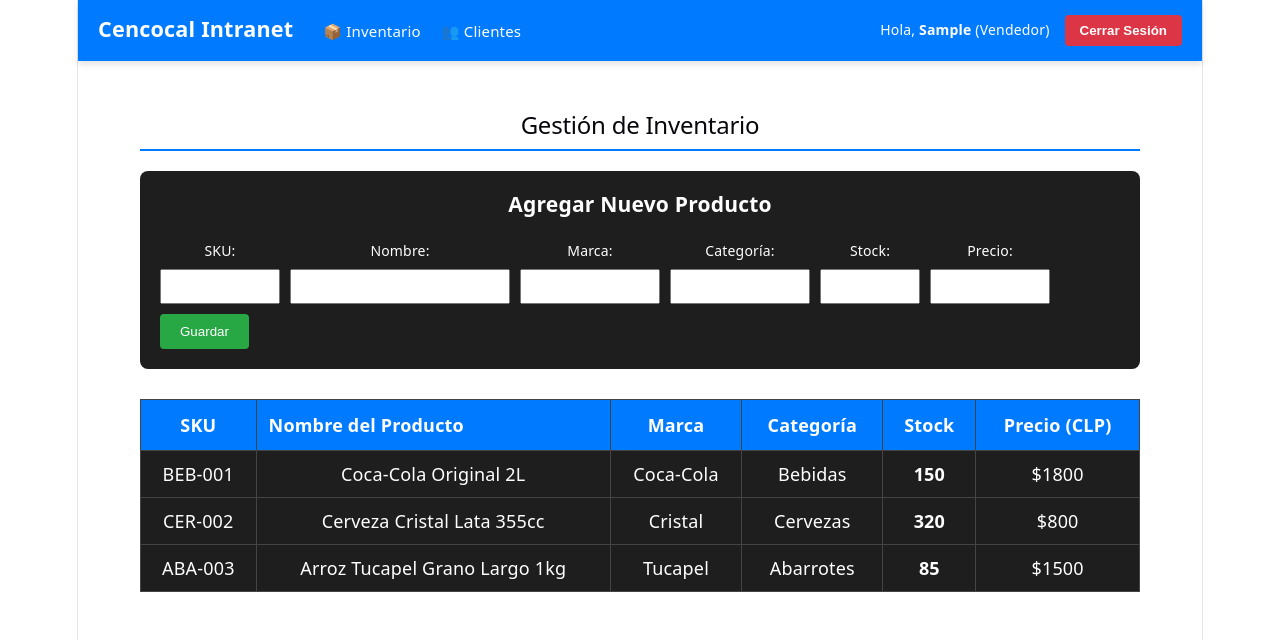
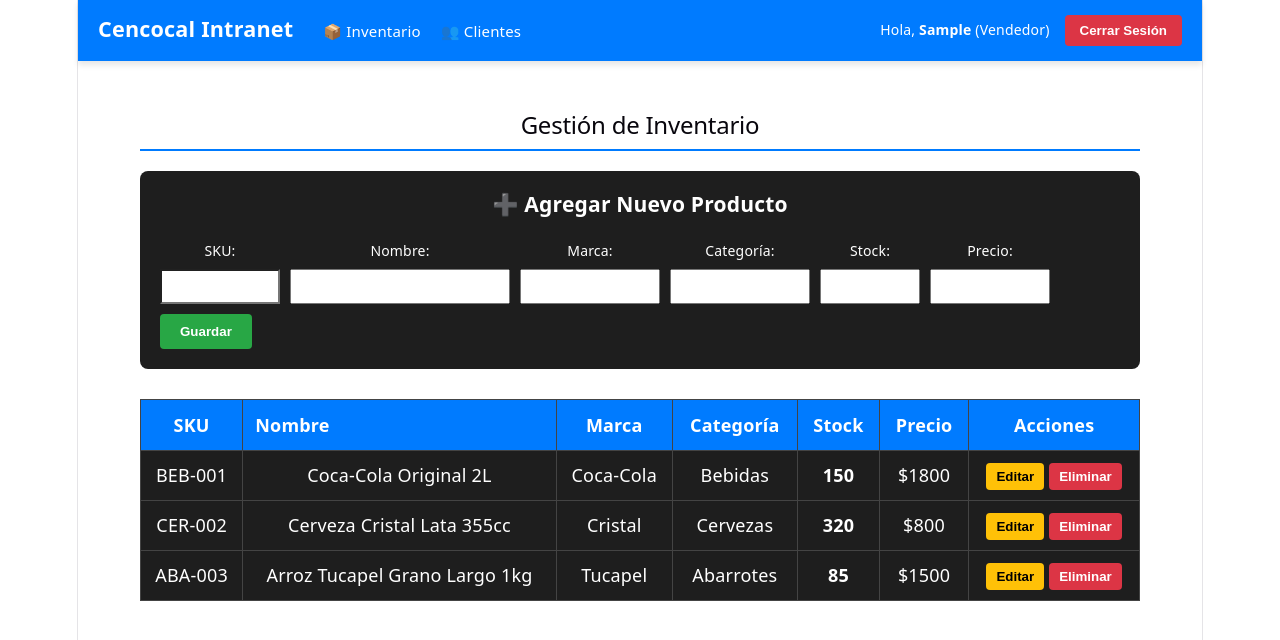
Before and after one commit to Latuliny/cencocal-intranet, a React (Vite) app: page / in a window 1280 px wide. Both pictures are taken after typing "Sample", "Sample123" into the empty fields and a click on the button "Ingresar". Shown: the top 640 px of the page. Built offline with nearby package versions, Linux system fonts and the light colour scheme.

Commit message:
implementar CRUD completo en Inventario y Clientes
Se agregaron funciones de Actualizar (Update) y Eliminar (Delete) a las tablas. El formulario ahora cambia de estado dinámicamente para permitir la edición de registros existentes

```diff
--- a/src/pages/Clientes.tsx
+++ b/src/pages/Clientes.tsx
@@ -9,19 +9,15 @@ interface Cliente {
 }
 
 export const Clientes = () => {
-  // 1. Inicializamos leyendo desde localStorage
   const [clientes, setClientes] = useState<Cliente[]>(() => {
     const datosGuardados = localStorage.getItem('clientes_cencocal');
-    if (datosGuardados) {
-      return JSON.parse(datosGuardados);
-    }
+    if (datosGuardados) { return JSON.parse(datosGuardados); }
     return [
       { rut: '76.543.210-K', nombre: 'Juan Pérez', empresa: 'Minimarket El Sol', telefono: '+569 1234 5678', email: 'juan@elsol.cl' },
       { rut: '12.345.678-9', nombre: 'María González', empresa: 'Botillería Central', telefono: '+569 8765 4321', email: 'maria@botilleria.cl' }
     ];
   });
 
-  // 2. Guardamos automáticamente cada vez que la lista cambia
   useEffect(() => {
     localStorage.setItem('clientes_cencocal', JSON.stringify(clientes));
   }, [clientes]);
@@ -32,44 +28,56 @@ export const Clientes = () => {
   const [telefono, setTelefono] = useState('');
   const [email, setEmail] = useState('');
 
-  const agregarCliente = (e: React.FormEvent) => {
+  const [editandoRut, setEditandoRut] = useState<string | null>(null);
+
+  const guardarCliente = (e: React.FormEvent) => {
     e.preventDefault();
 
     if (!rut.trim() || !nombre.trim() || !empresa.trim() || !telefono.trim() || !email.trim()) {
-      alert('❌ Error: Todos los campos son obligatorios para registrar un cliente.');
-      return;
+      alert('❌ Error: Todos los campos son obligatorios.'); return;
+    }
+    if (!rut.includes('-') || rut.length < 8) {
+      alert('❌ Error: Ingresa un RUT válido (Ejemplo: 11.111.111-1).'); return;
+    }
+    if (!email.includes('@') || !email.includes('.')) {
+      alert('❌ Error: Ingresa un correo electrónico válido.'); return;
+    }
+    if (telefono.trim().length < 8) {
+      alert('❌ Error: El número de teléfono ingresado es demasiado corto.'); return;
     }
 
-    if (!rut.includes('-') || rut.length < 8) {
-      alert('❌ Error: Ingresa un RUT válido que contenga guion (Ejemplo: 11.111.111-1).');
-      return;
+    const clienteFormulario: Cliente = { rut, nombre, empresa, telefono, email };
+
+    if (editandoRut) {
+      // UPDATE
+      setClientes(clientes.map(c => c.rut === editandoRut ? clienteFormulario : c));
+      setEditandoRut(null);
+    } else {
+      // CREATE
+      if (clientes.some(c => c.rut === clienteFormulario.rut)) {
+        alert('❌ Error: Ya existe un cliente registrado con ese RUT.'); return;
+      }
+      setClientes([...clientes, clienteFormulario]);
     }
 
-    if (!email.includes('@') || !email.includes('.')) {
-      alert('❌ Error: Ingresa un correo electrónico válido (Ejemplo: contacto@empresa.cl).');
-      return;
+    setRut(''); setNombre(''); setEmpresa(''); setTelefono(''); setEmail('');
+  };
+
+  // DELETE
+  const eliminarCliente = (rutAEliminar: string) => {
+    if (window.confirm('¿Estás seguro de que deseas eliminar este cliente del directorio?')) {
+      setClientes(clientes.filter(c => c.rut !== rutAEliminar));
     }
+  };
 
-    if (telefono.trim().length < 8) {
-      alert('❌ Error: El número de teléfono ingresado es demasiado corto.');
-      return;
-    }
-
-    const nuevoCliente: Cliente = {
-      rut: rut,
-      nombre: nombre,
-      empresa: empresa,
-      telefono: telefono,
-      email: email
-    };
-
-    setClientes([...clientes, nuevoCliente]);
-
-    setRut('');
-    setNombre('');
-    setEmpresa('');
-    setTelefono('');
-    setEmail('');
+  // UPDATE
+  const editarCliente = (cliente: Cliente) => {
+    setRut(cliente.rut);
+    setNombre(cliente.nombre);
+    setEmpresa(cliente.empresa);
+    setTelefono(cliente.telefono);
+    setEmail(cliente.email);
+    setEditandoRut(cliente.rut);
   };
 
   return (
@@ -77,37 +85,36 @@ export const Clientes = () => {
       <h2 style={{ borderBottom: '2px solid #007bff', paddingBottom: '10px' }}>Directorio de Clientes</h2>
 
       <div style={{ background: '#1e1e1e', padding: '20px', borderRadius: '8px', marginTop: '20px', color: 'white' }}>
-        <h3 style={{ marginTop: 0 }}>Registrar Nuevo Cliente</h3>
-        <form onSubmit={agregarCliente} style={{ display: 'flex', gap: '10px', flexWrap: 'wrap', alignItems: 'flex-end' }}>
-
+        <h3 style={{ marginTop: 0 }}>{editandoRut ? '✏️ Editar Cliente' : '➕ Registrar Nuevo Cliente'}</h3>
+        <form onSubmit={guardarCliente} style={{ display: 'flex', gap: '10px', flexWrap: 'wrap', alignItems: 'flex-end' }}>
           <div style={{ display: 'flex', flexDirection: 'column' }}>
             <label style={{ fontSize: '14px', marginBottom: '4px' }}>RUT:</label>
-            <input type="text" value={rut} onChange={(e) => setRut(e.target.value)} style={{ padding: '8px', width: '120px' }} placeholder="11.111.111-1" />
+            <input type="text" value={rut} onChange={(e) => setRut(e.target.value)} disabled={!!editandoRut} placeholder="11.111.111-1" style={{ padding: '8px', width: '120px', backgroundColor: editandoRut ? '#555' : 'white' }} />
           </div>
-
           <div style={{ display: 'flex', flexDirection: 'column' }}>
             <label style={{ fontSize: '14px', marginBottom: '4px' }}>Nombre Contacto:</label>
             <input type="text" value={nombre} onChange={(e) => setNombre(e.target.value)} style={{ padding: '8px', width: '200px' }} />
           </div>
-
           <div style={{ display: 'flex', flexDirection: 'column' }}>
             <label style={{ fontSize: '14px', marginBottom: '4px' }}>Empresa / Local:</label>
             <input type="text" value={empresa} onChange={(e) => setEmpresa(e.target.value)} style={{ padding: '8px', width: '200px' }} />
           </div>
-
           <div style={{ display: 'flex', flexDirection: 'column' }}>
             <label style={{ fontSize: '14px', marginBottom: '4px' }}>Teléfono:</label>
             <input type="text" value={telefono} onChange={(e) => setTelefono(e.target.value)} style={{ padding: '8px', width: '150px' }} />
           </div>
-
           <div style={{ display: 'flex', flexDirection: 'column' }}>
             <label style={{ fontSize: '14px', marginBottom: '4px' }}>Email:</label>
             <input type="email" value={email} onChange={(e) => setEmail(e.target.value)} style={{ padding: '8px', width: '200px' }} />
           </div>
-
-          <button type="submit" style={{ padding: '8px 20px', background: '#28a745', color: 'white', border: 'none', borderRadius: '4px', cursor: 'pointer', height: '35px' }}>
-            Registrar
+          <button type="submit" style={{ padding: '8px 20px', background: editandoRut ? '#ffc107' : '#28a745', color: editandoRut ? 'black' : 'white', border: 'none', borderRadius: '4px', cursor: 'pointer', height: '35px', fontWeight: 'bold' }}>
+            {editandoRut ? 'Actualizar' : 'Registrar'}
           </button>
+          {editandoRut && (
+            <button type="button" onClick={() => { setEditandoRut(null); setRut(''); setNombre(''); setEmpresa(''); setTelefono(''); setEmail(''); }} style={{ padding: '8px 20px', background: '#6c757d', color: 'white', border: 'none', borderRadius: '4px', cursor: 'pointer', height: '35px' }}>
+              Cancelar
+            </button>
+          )}
         </form>
       </div>
 
@@ -119,16 +126,21 @@ export const Clientes = () => {
             <th style={{ padding: '12px', border: '1px solid #444', textAlign: 'left' }}>Empresa / Local</th>
             <th style={{ padding: '12px', border: '1px solid #444', textAlign: 'left' }}>Teléfono</th>
             <th style={{ padding: '12px', border: '1px solid #444', textAlign: 'left' }}>Email</th>
+            <th style={{ padding: '12px', border: '1px solid #444', textAlign: 'center' }}>Acciones</th>
           </tr>
         </thead>
         <tbody>
-          {clientes.map((cliente, index) => (
-            <tr key={index}>
+          {clientes.map((cliente) => (
+            <tr key={cliente.rut}>
               <td style={{ padding: '10px', border: '1px solid #444' }}>{cliente.rut}</td>
               <td style={{ padding: '10px', border: '1px solid #444' }}>{cliente.nombre}</td>
               <td style={{ padding: '10px', border: '1px solid #444' }}>{cliente.empresa}</td>
               <td style={{ padding: '10px', border: '1px solid #444' }}>{cliente.telefono}</td>
               <td style={{ padding: '10px', border: '1px solid #444' }}>{cliente.email}</td>
+              <td style={{ padding: '10px', border: '1px solid #444', textAlign: 'center' }}>
+                <button onClick={() => editarCliente(cliente)} style={{ background: '#ffc107', border: 'none', padding: '6px 10px', marginRight: '5px', borderRadius: '4px', cursor: 'pointer', fontWeight: 'bold' }}>Editar</button>
+                <button onClick={() => eliminarCliente(cliente.rut)} style={{ background: '#dc3545', color: 'white', border: 'none', padding: '6px 10px', borderRadius: '4px', cursor: 'pointer', fontWeight: 'bold' }}>Eliminar</button>
+              </td>
             </tr>
           ))}
         </tbody>
--- a/src/pages/Inventario.tsx
+++ b/src/pages/Inventario.tsx
@@ -2,13 +2,11 @@ import { useState, useEffect } from 'react';
 import type { Producto } from '../types';
 
 export const Inventario = () => {
-  // 1. Inicializamos el estado leyendo del disco duro del navegador
   const [productos, setProductos] = useState<Producto[]>(() => {
     const datosGuardados = localStorage.getItem('inventario_cencocal');
     if (datosGuardados) {
-      return JSON.parse(datosGuardados); // Si hay datos, los cargamos
+      return JSON.parse(datosGuardados);
     }
-    // Si es la primera vez que entra, cargamos estos de prueba
     return [
       { sku: 'BEB-001', nombre: 'Coca-Cola Original 2L', marca: 'Coca-Cola', categoria: 'Bebidas', stock: 150, precio: 1800 },
       { sku: 'CER-002', nombre: 'Cerveza Cristal Lata 355cc', marca: 'Cristal', categoria: 'Cervezas', stock: 320, precio: 800 },
@@ -16,7 +14,6 @@ export const Inventario = () => {
     ];
   });
 
-  // 2. Este "Hook" escucha los cambios. Cada vez que 'productos' cambia, se guarda en el disco duro.
   useEffect(() => {
     localStorage.setItem('inventario_cencocal', JSON.stringify(productos));
   }, [productos]);
@@ -28,49 +25,62 @@ export const Inventario = () => {
   const [stock, setStock] = useState('');
   const [precio, setPrecio] = useState('');
 
-  const agregarProducto = (e: React.FormEvent) => {
+  // ESTADO NUEVO: Controla si estamos creando uno nuevo o editando uno existente
+  const [editandoId, setEditandoId] = useState<string | null>(null);
+
+  const guardarProducto = (e: React.FormEvent) => {
     e.preventDefault();
 
     if (!sku.trim() || !nombre.trim() || !marca.trim() || !categoria.trim() || stock === '' || precio === '') {
-      alert('❌ Error: Todos los campos son obligatorios. Por favor, completa toda la información.');
+      alert('❌ Error: Todos los campos son obligatorios.');
       return;
     }
 
     const stockNum = Number(stock);
     const precioNum = Number(precio);
 
-    if (stockNum < 0) {
-      alert('❌ Error: El stock no puede ser un número negativo.');
-      return;
+    if (stockNum < 0) { alert('❌ Error: El stock no puede ser negativo.'); return; }
+    if (precioNum <= 0) { alert('❌ Error: El precio debe ser mayor a 0.'); return; }
+    if (sku.length < 4) { alert('❌ Error: El SKU ingresado es muy corto.'); return; }
+
+    const productoFormulario: Producto = {
+      sku: sku.toUpperCase(),
+      nombre, marca, categoria, stock: stockNum, precio: precioNum
+    };
+
+    if (editandoId) {
+      // 🔄 UPDATE: Reemplaza el producto editado en la lista
+      setProductos(productos.map(p => p.sku === editandoId ? productoFormulario : p));
+      setEditandoId(null);
+    } else {
+      // ➕ CREATE: Agrega un producto nuevo
+      if (productos.some(p => p.sku === productoFormulario.sku)) {
+        alert('❌ Error: Ya existe un producto con este SKU.');
+        return;
+      }
+      setProductos([...productos, productoFormulario]);
     }
 
-    if (precioNum <= 0) {
-      alert('❌ Error: El precio debe ser mayor a 0.');
-      return;
+    // Limpia el formulario
+    setSku(''); setNombre(''); setMarca(''); setCategoria(''); setStock(''); setPrecio('');
+  };
+
+  // 🗑️ DELETE: Elimina un producto de la lista
+  const eliminarProducto = (skuAEliminar: string) => {
+    if (window.confirm('¿Estás seguro de que deseas eliminar este producto?')) {
+      setProductos(productos.filter(p => p.sku !== skuAEliminar));
     }
+  };
 
-    if (sku.length < 4) {
-      alert('❌ Error: El SKU ingresado es muy corto. Usa un formato válido (Ej: GAL-001).');
-      return;
-    }
-
-    const nuevoProducto: Producto = {
-      sku: sku.toUpperCase(),
-      nombre: nombre,
-      marca: marca,
-      categoria: categoria,
-      stock: stockNum,
-      precio: precioNum
-    };
-
-    setProductos([...productos, nuevoProducto]);
-
-    setSku('');
-    setNombre('');
-    setMarca('');
-    setCategoria('');
-    setStock('');
-    setPrecio('');
+  // ✏️ PREPARAR UPDATE: Carga los datos en el formulario para poder editarlos
+  const editarProducto = (producto: Producto) => {
+    setSku(producto.sku);
+    setNombre(producto.nombre);
+    setMarca(producto.marca);
+    setCategoria(producto.categoria);
+    setStock(producto.stock.toString());
+    setPrecio(producto.precio.toString());
+    setEditandoId(producto.sku);
   };
 
   return (
@@ -78,42 +88,40 @@ export const Inventario = () => {
       <h2 style={{ borderBottom: '2px solid #007bff', paddingBottom: '10px' }}>Gestión de Inventario</h2>
 
       <div style={{ background: '#1e1e1e', padding: '20px', borderRadius: '8px', marginTop: '20px', color: 'white' }}>
-        <h3 style={{ marginTop: 0 }}>Agregar Nuevo Producto</h3>
-        <form onSubmit={agregarProducto} style={{ display: 'flex', gap: '10px', flexWrap: 'wrap', alignItems: 'flex-end' }}>
-
+        <h3 style={{ marginTop: 0 }}>{editandoId ? '✏️ Editar Producto' : '➕ Agregar Nuevo Producto'}</h3>
+        <form onSubmit={guardarProducto} style={{ display: 'flex', gap: '10px', flexWrap: 'wrap', alignItems: 'flex-end' }}>
           <div style={{ display: 'flex', flexDirection: 'column' }}>
             <label style={{ fontSize: '14px', marginBottom: '4px' }}>SKU:</label>
-            <input type="text" value={sku} onChange={(e) => setSku(e.target.value)} style={{ padding: '8px', width: '100px' }} />
+            <input type="text" value={sku} onChange={(e) => setSku(e.target.value)} disabled={!!editandoId} style={{ padding: '8px', width: '100px', backgroundColor: editandoId ? '#555' : 'white' }} />
           </div>
-
           <div style={{ display: 'flex', flexDirection: 'column' }}>
             <label style={{ fontSize: '14px', marginBottom: '4px' }}>Nombre:</label>
             <input type="text" value={nombre} onChange={(e) => setNombre(e.target.value)} style={{ padding: '8px', width: '200px' }} />
           </div>
-
           <div style={{ display: 'flex', flexDirection: 'column' }}>
             <label style={{ fontSize: '14px', marginBottom: '4px' }}>Marca:</label>
             <input type="text" value={marca} onChange={(e) => setMarca(e.target.value)} style={{ padding: '8px', width: '120px' }} />
           </div>
-
           <div style={{ display: 'flex', flexDirection: 'column' }}>
             <label style={{ fontSize: '14px', marginBottom: '4px' }}>Categoría:</label>
             <input type="text" value={categoria} onChange={(e) => setCategoria(e.target.value)} style={{ padding: '8px', width: '120px' }} />
           </div>
-
           <div style={{ display: 'flex', flexDirection: 'column' }}>
             <label style={{ fontSize: '14px', marginBottom: '4px' }}>Stock:</label>
             <input type="number" value={stock} onChange={(e) => setStock(e.target.value)} style={{ padding: '8px', width: '80px' }} />
           </div>
-
           <div style={{ display: 'flex', flexDirection: 'column' }}>
             <label style={{ fontSize: '14px', marginBottom: '4px' }}>Precio:</label>
             <input type="number" value={precio} onChange={(e) => setPrecio(e.target.value)} style={{ padding: '8px', width: '100px' }} />
           </div>
-
-          <button type="submit" style={{ padding: '8px 20px', background: '#28a745', color: 'white', border: 'none', borderRadius: '4px', cursor: 'pointer', height: '35px' }}>
-            Guardar
+          <button type="submit" style={{ padding: '8px 20px', background: editandoId ? '#ffc107' : '#28a745', color: editandoId ? 'black' : 'white', border: 'none', borderRadius: '4px', cursor: 'pointer', height: '35px', fontWeight: 'bold' }}>
+            {editandoId ? 'Actualizar' : 'Guardar'}
           </button>
+          {editandoId && (
+            <button type="button" onClick={() => { setEditandoId(null); setSku(''); setNombre(''); setMarca(''); setCategoria(''); setStock(''); setPrecio(''); }} style={{ padding: '8px 20px', background: '#6c757d', color: 'white', border: 'none', borderRadius: '4px', cursor: 'pointer', height: '35px' }}>
+              Cancelar
+            </button>
+          )}
         </form>
       </div>
 
@@ -121,11 +129,12 @@ export const Inventario = () => {
         <thead>
           <tr style={{ backgroundColor: '#007bff' }}>
             <th style={{ padding: '12px', border: '1px solid #444' }}>SKU</th>
-            <th style={{ padding: '12px', border: '1px solid #444', textAlign: 'left' }}>Nombre del Producto</th>
+            <th style={{ padding: '12px', border: '1px solid #444', textAlign: 'left' }}>Nombre</th>
             <th style={{ padding: '12px', border: '1px solid #444' }}>Marca</th>
             <th style={{ padding: '12px', border: '1px solid #444' }}>Categoría</th>
             <th style={{ padding: '12px', border: '1px solid #444' }}>Stock</th>
-            <th style={{ padding: '12px', border: '1px solid #444' }}>Precio (CLP)</th>
+            <th style={{ padding: '12px', border: '1px solid #444' }}>Precio</th>
+            <th style={{ padding: '12px', border: '1px solid #444' }}>Acciones</th>
           </tr>
         </thead>
         <tbody>
@@ -137,6 +146,10 @@ export const Inventario = () => {
               <td style={{ padding: '10px', border: '1px solid #444', textAlign: 'center' }}>{producto.categoria}</td>
               <td style={{ padding: '10px', border: '1px solid #444', textAlign: 'center', fontWeight: 'bold' }}>{producto.stock}</td>
               <td style={{ padding: '10px', border: '1px solid #444', textAlign: 'center' }}>${producto.precio}</td>
+              <td style={{ padding: '10px', border: '1px solid #444', textAlign: 'center' }}>
+                <button onClick={() => editarProducto(producto)} style={{ background: '#ffc107', border: 'none', padding: '6px 10px', marginRight: '5px', borderRadius: '4px', cursor: 'pointer', fontWeight: 'bold' }}>Editar</button>
+                <button onClick={() => eliminarProducto(producto.sku)} style={{ background: '#dc3545', color: 'white', border: 'none', padding: '6px 10px', borderRadius: '4px', cursor: 'pointer', fontWeight: 'bold' }}>Eliminar</button>
+              </td>
             </tr>
           ))}
         </tbody>
```
